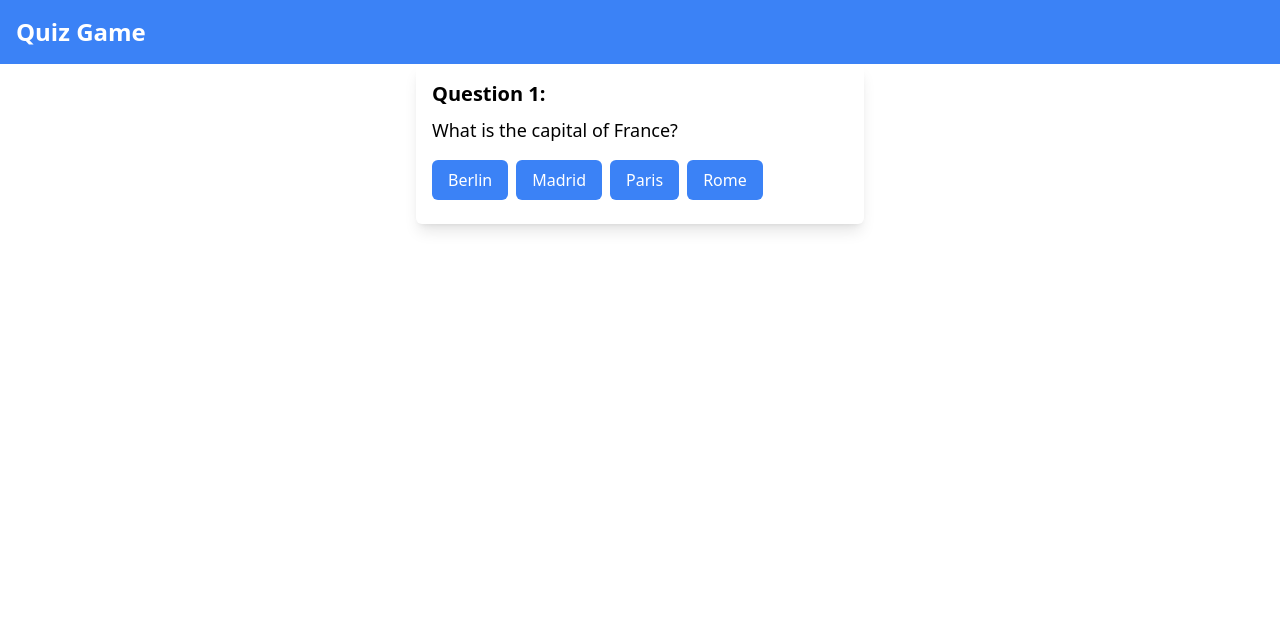
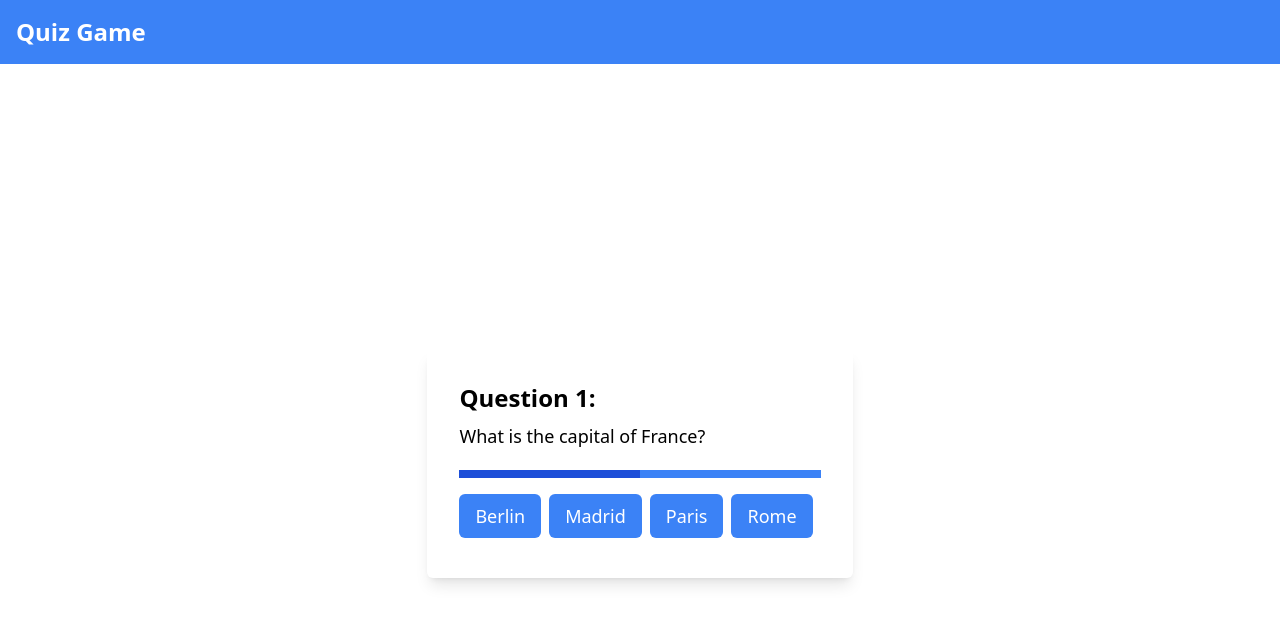
Before and after one commit to DirtdiverIV/QuizzGame, a Next.js app in the folder my-quiz-game/: page /quiz in a window 1280 px wide. Shown: the top 624 px of the page. Built offline with nearby package versions, Linux system fonts and the light colour scheme.

Commit message:
Added time and progress bar

```diff
--- a/my-quiz-game/src/components/InstructionsComponent.js
+++ b/my-quiz-game/src/components/InstructionsComponent.js
@@ -3,12 +3,14 @@ import React from 'react';
 
 const InstructionsComponent = () => {
   return (
-    <div className="max-w-md mx-auto p-4 bg-white shadow-lg rounded-md">
-      <h1 className="text-3xl font-bold mb-4">Instructions</h1>
-      <p className="text-lg mb-4">
-        Welcome to the Quiz Game! Read the instructions below and click the "Start" button when you are ready to begin.
-      </p>
-      {/* Agrega cualquier otra información/instrucciones necesarias */}
+    <div className="flex items-center justify-center h-screen">
+      <div className="max-w-2xl p-8 bg-white shadow-lg rounded-md">
+        <h1 className="text-4xl font-bold mb-4">Instructions</h1>
+        <p className="text-lg mb-4">
+          Welcome to the Quiz Game! Read the instructions below and click the "Start" button when you are ready to begin.
+        </p>
+        {/* Agrega cualquier otra información/instrucciones necesarias */}
+      </div>
     </div>
   );
 };
--- a/my-quiz-game/src/components/Quiz.js
+++ b/my-quiz-game/src/components/Quiz.js
@@ -1,16 +1,35 @@
-// components/Quiz.js
-import React, { useState } from 'react';
+import React, { useState, useEffect, useRef } from 'react';
 import '../styles.css';
 
 const Quiz = ({ questions }) => {
   const [currentQuestion, setCurrentQuestion] = useState(0);
   const [score, setScore] = useState(0);
   const [showScore, setShowScore] = useState(false);
+  const [timeLeft, setTimeLeft] = useState(10);
+  const timerRef = useRef();
+
+  useEffect(() => {
+    if (timeLeft > 0 && currentQuestion < questions.length && !showScore) {
+      timerRef.current = setInterval(() => {
+        setTimeLeft((prevTime) => prevTime - 1);
+      }, 1000);
+    } else {
+      handleNextQuestion();
+    }
+
+    return () => clearInterval(timerRef.current);
+  }, [currentQuestion, questions, showScore, timeLeft]);
 
   const handleAnswerClick = (isCorrect) => {
     if (isCorrect) {
       setScore(score + 1);
     }
+
+    handleNextQuestion();
+  };
+
+  const handleNextQuestion = () => {
+    setTimeLeft(10);
 
     const nextQuestion = currentQuestion + 1;
 
@@ -25,15 +44,19 @@ const Quiz = ({ questions }) => {
     setCurrentQuestion(0);
     setScore(0);
     setShowScore(false);
+    setTimeLeft(10);
   };
 
+  const progressWidth = ((10 - timeLeft) / 10) * 100;
+
   return (
-    <div className="max-w-md mx-auto p-4 bg-white shadow-lg rounded-md">
+    <div className="flex items-center justify-center h-screen">
+      <div className="max-w-2xl p-8 bg-white shadow-lg rounded-md">
         {showScore ? (
           <div>
-          <h2 className="text-2xl font-bold mb-4">Your Score: {score} / {questions.length}</h2>
+            <h2 className="text-3xl font-bold mb-4">Your Score: {score} / {questions.length}</h2>
             <button
-            className="bg-blue-500 text-white px-4 py-2 rounded-md"
+              className="text-lg bg-blue-500 text-white px-4 py-2 rounded-md"
               onClick={resetQuiz}
             >
               Start Over
@@ -41,12 +64,27 @@ const Quiz = ({ questions }) => {
           </div>
         ) : (
           <div>
-          <h2 className="text-xl font-bold mb-2">Question {currentQuestion + 1}:</h2>
+            <h2 className="text-2xl font-bold mb-2">Question {currentQuestion + 1}:</h2>
             <p className="text-lg mb-4">{questions[currentQuestion].question}</p>
+            <div className="mb-4">
+              <div className="flex relative pt-1">
+                <div className="flex flex-col w-full">
+                  <div
+                    style={{ width: '100%' }}
+                    className="shadow-none flex flex-col text-center whitespace-nowrap text-white justify-center bg-blue-500"
+                  >
+                    <div
+                      style={{ width: `${progressWidth}%` }}
+                      className="h-2 bg-blue-700"
+                    ></div>
+                  </div>
+                </div>
+              </div>
+            </div>
             {questions[currentQuestion].answers.map((answer, index) => (
               <button
                 key={index}
-              className="bg-blue-500 text-white px-4 py-2 rounded-md mr-2 mb-2"
+                className="text-lg bg-blue-500 text-white px-4 py-2 rounded-md mr-2 mb-2"
                 onClick={() => handleAnswerClick(answer.isCorrect)}
               >
                 {answer.text}
@@ -55,6 +93,7 @@ const Quiz = ({ questions }) => {
           </div>
         )}
       </div>
+    </div>
   );
 };
 
```
Lines whose indentation alone changed are shown as unchanged.
